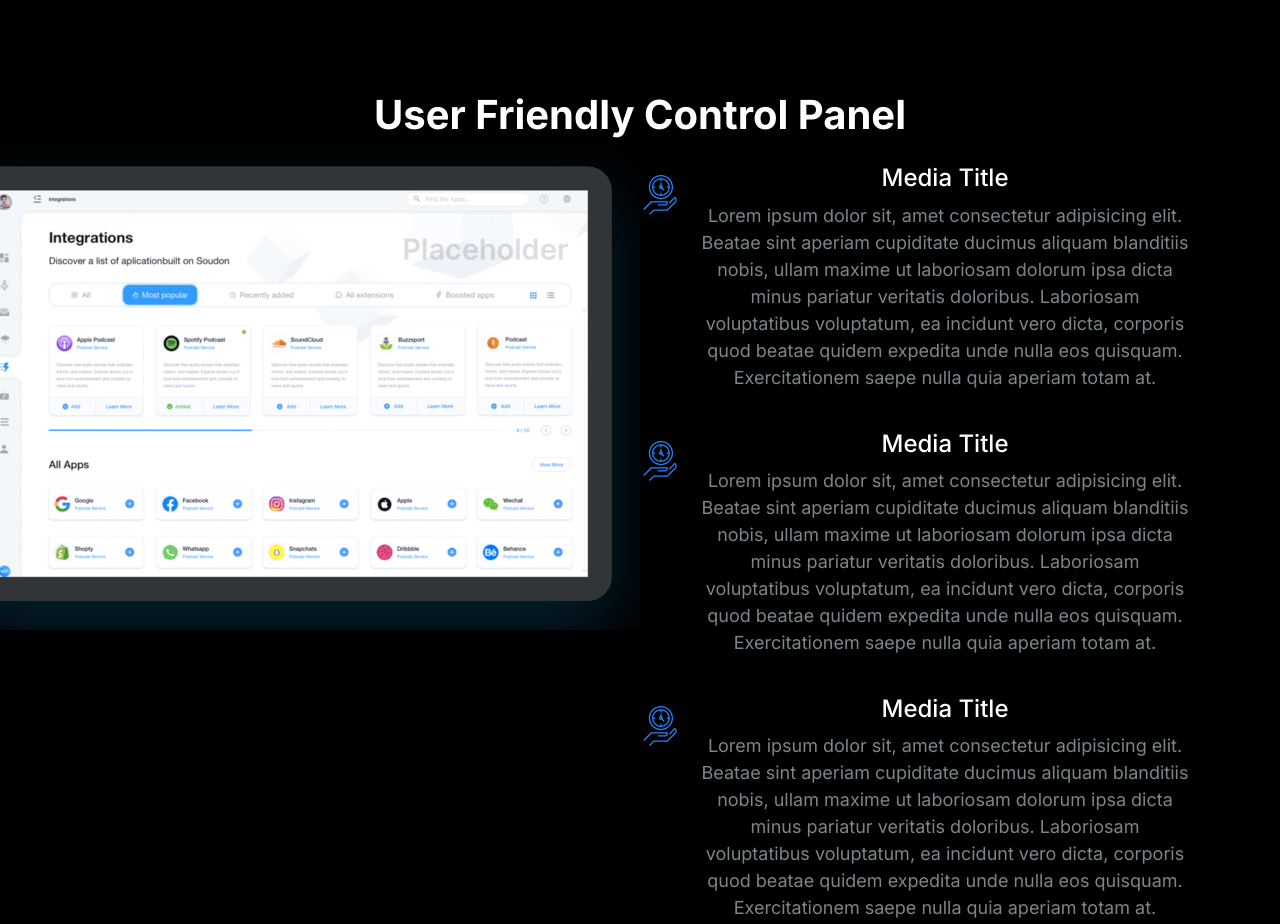
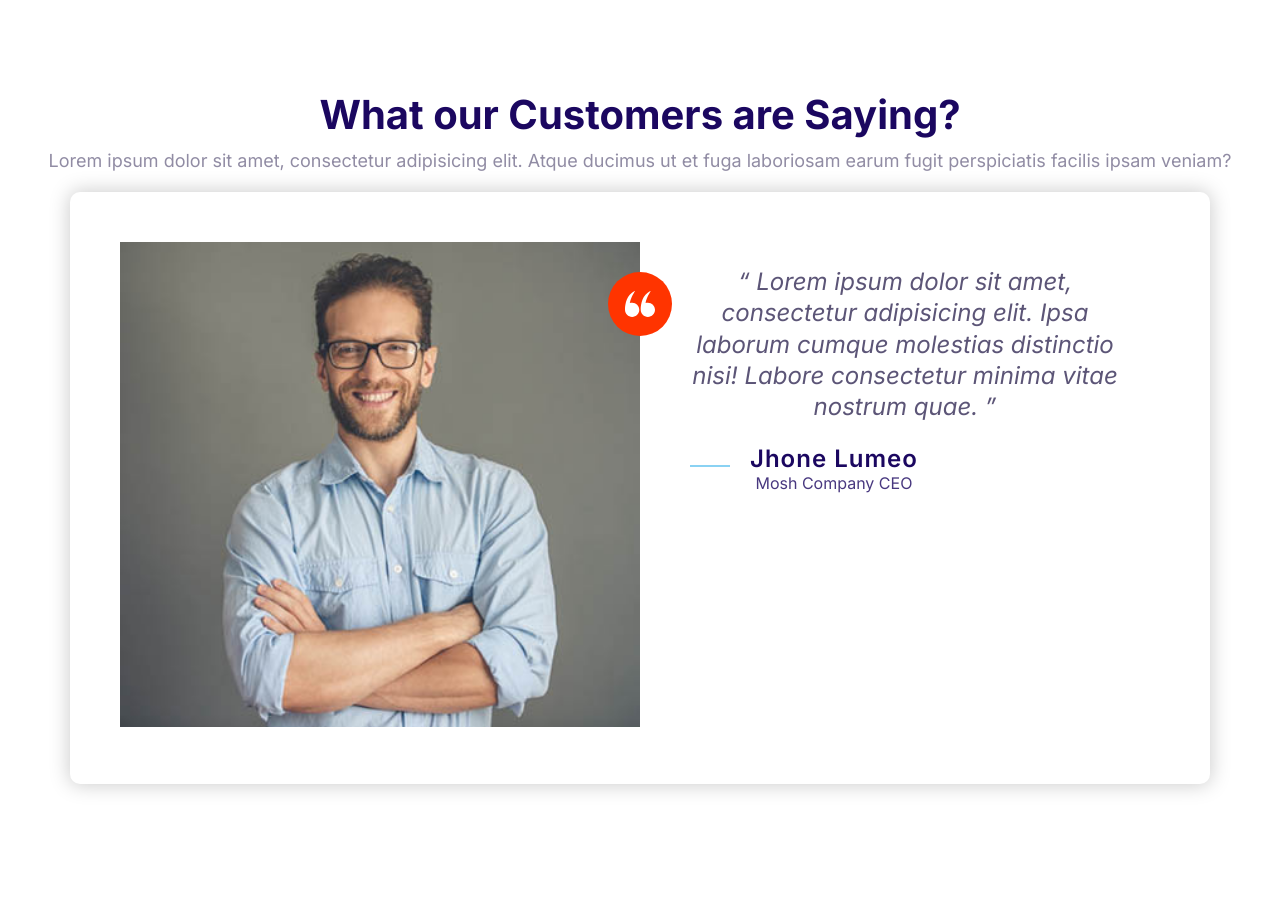
Before and after one commit to SandraNedelcheva998/moshify, a plain HTML site: page Moshify/index.html in a window 1280 px wide. Shown: the top 924 px of the page. After the commit the page ends 884 px from the top, so only its background shows below. Drawn offline with Linux system fonts and the light colour scheme.

Commit message:
Built testimonial-block component

```diff
--- a/Moshify/css/styles.css
+++ b/Moshify/css/styles.css
@@ -571,6 +571,7 @@ a{
 }
 .block__header{
     text-align: center;
+    margin-bottom: 4rem;
 }
 .block--dark{
     background: #000;
--- a/Moshify/index.html
+++ b/Moshify/index.html
@@ -14,89 +14,49 @@
     <title>Document</title>
   </head>
   <body>
-    <section class="block block--dark block--skewed-right block-showcase">
+    <section class="block">
       <header class="block__header">
-        <h2>User Friendly Control Panel</h2>
-        <div class="container grid grid--1x2 .block-showcase__content">
-          <picture class="block-showcase__image">
-            <source
-              srcset="images/ipad.png 1x, images/ipad@2x.png 2x"
-              type="image/png"
-            />
-            <source
-              srcset="images/ipad.webp 1x, images/ipad@2x.webp 2x"
-              type="image/webp"
-            />
-            <img
-              src="images/ipad@2x.webp"
-              alt="our user friendly control panel shown on an ipad"
-            />
-          </picture>
-          <ul class="list">
-            <li>
-              <div class="media">
+        <h2>What our Customers are Saying?</h2>
+        <p>
+          Lorem ipsum dolor sit amet, consectetur adipisicing elit. Atque
+          ducimus ut et fuga laboriosam earum fugit perspiciatis facilis ipsam
+          veniam?
+        </p>
+        <div class="container">
+          <div class="card testimonial">
+            <div class="grid grid--1x2">
+              <div class="testimonial__image">
+                <img src="images/testimonial.jpg" alt="Jhone Lumeo" />
+                <span class="icon-container icon-container--accent">
+                  <svg class="icon icon--white icon--small">
+                    <use xlink:href="icons/sprite.svg#quotes"></use>
+                  </svg>
+                </span>
+              </div>
+              <div class="quote">
+                <blockquote class="quote__body">
+                  Lorem ipsum dolor sit amet, consectetur adipisicing elit. Ipsa
+                  laborum cumque molestias distinctio nisi! Labore consectetur
+                  minima vitae nostrum quae.
+                </blockquote>
+                <footer>
+                  <div class="media quote__origin">
                     <div class="media__image">
-                  <svg class="icon icon--primary">
-                    <use xlink:href="icons/sprite.svg#clock"></use>
+                      <svg class="icon icon--primary quote__line">
+                        <use xlink:href="icons/sprite.svg#line"></use>
                       </svg>
                     </div>
                     <div class="media__body">
-                  <h3 class="media__title">Media Title</h3>
-                  <div class="media__description">
-                    Lorem ipsum dolor sit, amet consectetur adipisicing elit.
-                    Beatae sint aperiam cupiditate ducimus aliquam blanditiis
-                    nobis, ullam maxime ut laboriosam dolorum ipsa dicta minus
-                    pariatur veritatis doloribus. Laboriosam voluptatibus
-                    voluptatum, ea incidunt vero dicta, corporis quod beatae
-                    quidem expedita unde nulla eos quisquam. Exercitationem
-                    saepe nulla quia aperiam totam at.
+                      <h3 class="media__title quote__author">Jhone Lumeo</h3>
+                      <div class="media__description quote__company">
+                        Mosh Company CEO
                       </div>
                     </div>
                   </div>
-            </li>
-            <li>
-              <div class="media">
-                <div class="media__image">
-                  <svg class="icon icon--primary">
-                    <use xlink:href="icons/sprite.svg#clock"></use>
-                  </svg>
-                </div>
-                <div class="media__body">
-                  <h3 class="media__title">Media Title</h3>
-                  <div class="media__description">
-                    Lorem ipsum dolor sit, amet consectetur adipisicing elit.
-                    Beatae sint aperiam cupiditate ducimus aliquam blanditiis
-                    nobis, ullam maxime ut laboriosam dolorum ipsa dicta minus
-                    pariatur veritatis doloribus. Laboriosam voluptatibus
-                    voluptatum, ea incidunt vero dicta, corporis quod beatae
-                    quidem expedita unde nulla eos quisquam. Exercitationem
-                    saepe nulla quia aperiam totam at.
+                </footer>
               </div>
             </div>
           </div>
-            </li>
-            <li>
-              <div class="media">
-                <div class="media__image">
-                  <svg class="icon icon--primary">
-                    <use xlink:href="icons/sprite.svg#clock"></use>
-                  </svg>
-                </div>
-                <div class="media__body">
-                  <h3 class="media__title">Media Title</h3>
-                  <div class="media__description">
-                    Lorem ipsum dolor sit, amet consectetur adipisicing elit.
-                    Beatae sint aperiam cupiditate ducimus aliquam blanditiis
-                    nobis, ullam maxime ut laboriosam dolorum ipsa dicta minus
-                    pariatur veritatis doloribus. Laboriosam voluptatibus
-                    voluptatum, ea incidunt vero dicta, corporis quod beatae
-                    quidem expedita unde nulla eos quisquam. Exercitationem
-                    saepe nulla quia aperiam totam at.
-                  </div>
-                </div>
-              </div>
-            </li>
-          </ul>
         </div>
       </header>
     </section>
```
Also changed, not shown: Moshify/components/block-testimonial.html (added, +45 -0 lines). Lines whose indentation alone changed are shown as unchanged.
